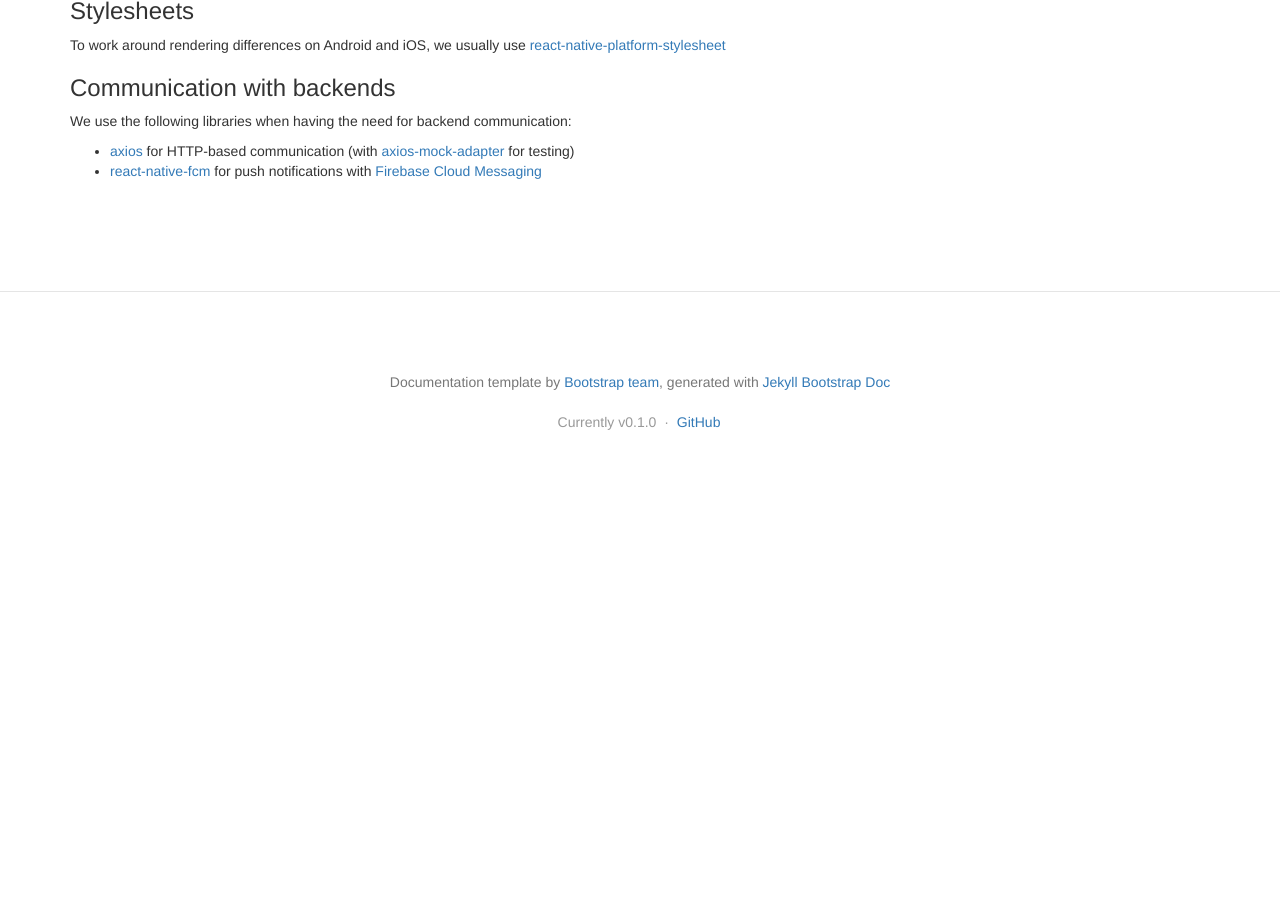
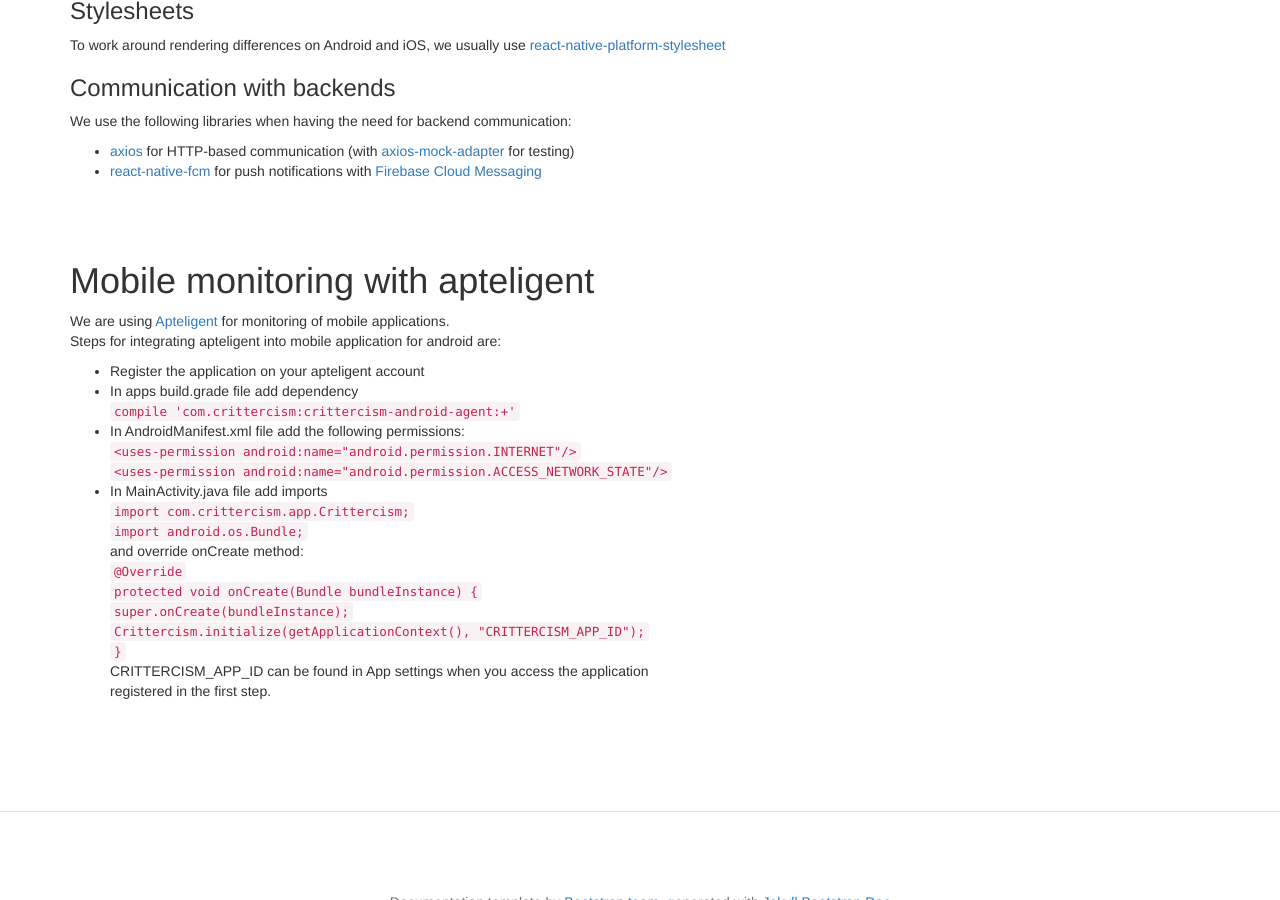
Before and after one commit to codecentric-labs-zero/codecentric-labs-zero.github.io, a Jekyll site: the page built from pages/react-native.html, in a window 1280 px wide and 900 px high, scrolled down 6741 px. Built offline with Jekyll 4.4.1, drawn with Linux system fonts in a browser that asks for light colours; nearby versions of some CDN libraries; before the commit the page ends 7223 px from its top, so only the background shows below that; some of the changed text lies outside the part shown.

Commit message:
Reenabling of Apteligent section

```diff
--- a/pages/react-native.html
+++ b/pages/react-native.html
@@ -435,3 +435,33 @@
     <li><a href="https://github.com/evollu/react-native-fcm">react-native-fcm</a> for push notifications with <a href="https://firebase.google.com/docs/cloud-messaging/">Firebase Cloud Messaging</a></li>
   </ul>
 </section>
+<section class="bs-docs-section">
+  <h1 id="apteligentIntegration">Mobile monitoring with apteligent</h1>
+  <p>We are using <a href="https://www.apteligent.com/">Apteligent</a> for monitoring of mobile applications.<br/>
+    Steps for integrating apteligent into mobile application for android are:
+    <ul>
+      <li>Register the application on your apteligent account</li>
+      <li>In apps build.grade file add dependency<br/>
+        <code>compile 'com.crittercism:crittercism-android-agent:+'</code>
+      </li>
+      <li>In AndroidManifest.xml file add the following permissions:<br/>
+        <code>&lt;uses-permission android:name="android.permission.INTERNET"/&gt;</code><br/>
+        <code>&lt;uses-permission android:name="android.permission.ACCESS_NETWORK_STATE"/&gt;</code>
+      </li>
+      <li>
+        In MainActivity.java file add imports<br/>
+        <code>import com.crittercism.app.Crittercism;</code><br/>
+        <code>import android.os.Bundle;</code><br/>
+        and override onCreate method:<br/>
+        <code>
+          @Override</code><br/>
+          <code>protected void onCreate(Bundle bundleInstance) {</code><br/>
+            <code>super.onCreate(bundleInstance);</code><br/>
+            <code>Crittercism.initialize(getApplicationContext(), "CRITTERCISM_APP_ID");</code><br/>
+          <code>}</code></br>
+        CRITTERCISM_APP_ID can be found in App settings when you access the application<br/>
+        registered in the first step.
+      </li>
+    </ul>
+  </p>
+</section>
```
